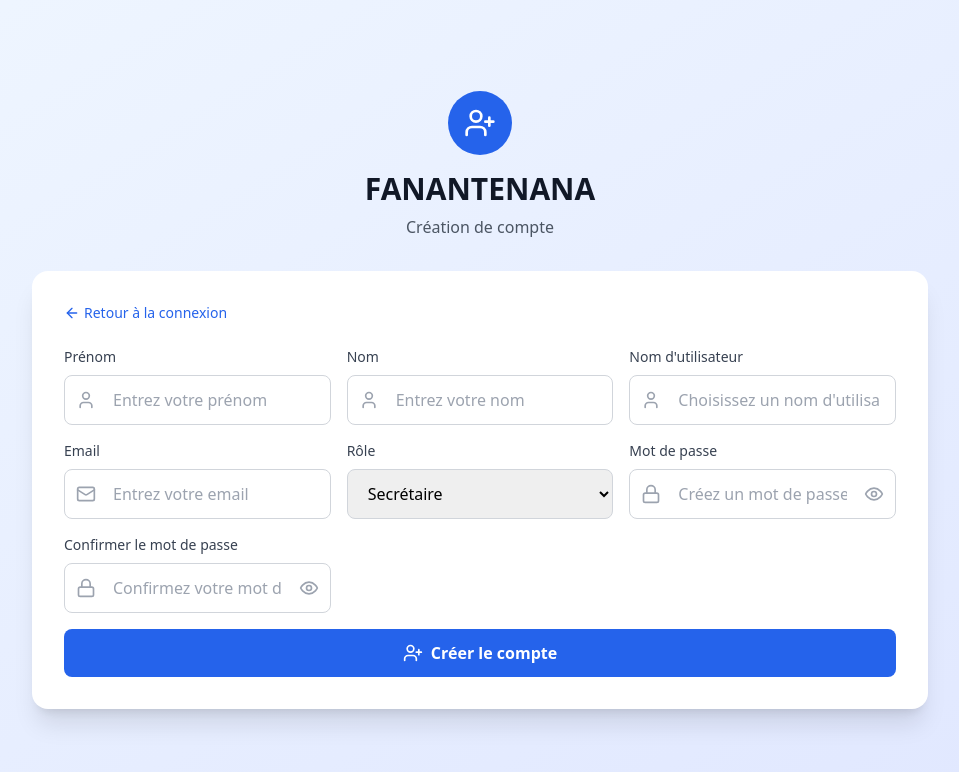
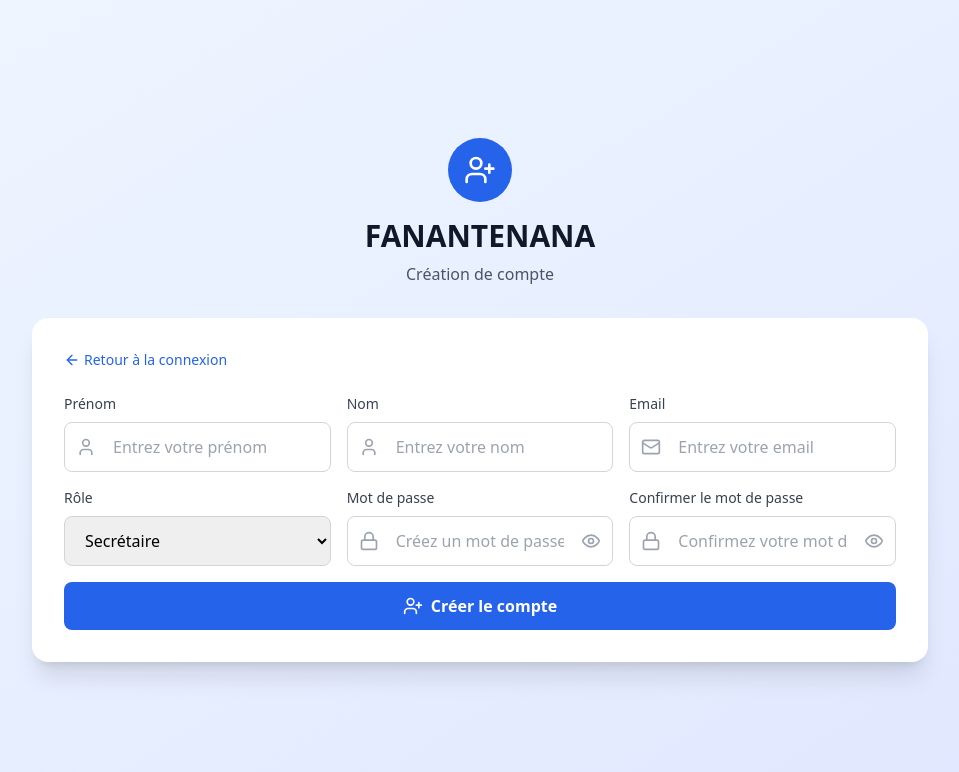
Before and after one commit to MONJA-Faso/gestion_patient, a React (Vite) app: page / in a window 1280 px wide. Both pictures are taken after a click on the button "En Créer ...". Shown: the top 772 px of the page, without its empty margins (160-1119 px from the left). Built offline with nearby package versions, Linux system fonts and the light colour scheme.

Commit message:
refactor: update user registration and login data structures to use French terminology and improve password validation

```diff
--- a/src/api/ApiCenter.ts
+++ b/src/api/ApiCenter.ts
@@ -7,11 +7,13 @@ export interface LoginResponse {
     user: User;
 }
 
-// filtre les données à envoyer au backend
-interface FilteredRegisterData {
+// parse les données à envoyer au backend
+interface ParsedRegisterUserData {
     nom: string;
+    prenom: string;
     email: string;
-    password: string;
+    mot_de_passe: string;
+    role: 'Secretaire' | 'Infirmiere' | 'Medecin_Chef';
 }
 
 export const api = axios.create({
@@ -47,13 +49,21 @@ export const setupInterceptors = (logout: () => void) => {
 };
 
 export const registerUser = async (userData: RegisterUserData): Promise<RegisterUserResponse> => {
-    const filtredData: FilteredRegisterData = {
-        nom: userData.firstName + ' ' + userData.lastName,
+
+    const parsedData: ParsedRegisterUserData = {
+        nom: userData.lastName,
+        prenom: userData.firstName,
         email: userData.email,
-        password: userData.password,
+        mot_de_passe: userData.password,
+        role: userData.role,
     };
 
-    const response = await api.post<RegisterUserResponse>('/auth/register', filtredData);
+    console.log("Données :" ,parsedData);
+
+    const response = await api.post<RegisterUserResponse>('/auth/register', parsedData);
+
+    console.log("Responses :",response.data);
+
     return response.data;
 };
 
--- a/src/components/auth/RegisterForm.tsx
+++ b/src/components/auth/RegisterForm.tsx
@@ -11,12 +11,11 @@ interface RegisterFormProps {
 
 export const RegisterForm: React.FC<RegisterFormProps> = ({ setIsRegister }) => {
     const [formData, setFormData] = useState<RegisterUserData>({
-        username: '',
         firstName: '',
         lastName: '',
         email: '',
         password: '',
-        role: 'secretary'
+        role: 'Secretaire'
     });
     const [confirmPassword, setConfirmPassword] = useState('');
     const [showPassword, setShowPassword] = useState(false);
@@ -69,7 +68,7 @@ export const RegisterForm: React.FC<RegisterFormProps> = ({ setIsRegister }) =>
         setError('');
 
         // Validation
-        if (!formData.username || !formData.firstName || !formData.lastName ||
+        if (!formData.firstName || !formData.lastName ||
             !formData.email || !formData.password || !confirmPassword) {
             setError('Veuillez remplir tous les champs');
             return;
@@ -80,8 +79,15 @@ export const RegisterForm: React.FC<RegisterFormProps> = ({ setIsRegister }) =>
             return;
         }
 
-        if (formData.password.length < 6) {
-            setError('Le mot de passe doit contenir au moins 6 caractères');
+        if (formData.password.length < 8) {
+            setError('Le mot de passe doit contenir au moins 8 caractères');
+            return;
+        }
+
+        // Vérification des critères de complexité
+        const passwordRegex = /^(?=.*[a-z])(?=.*[A-Z])(?=.*\d).{8,}$/;
+        if (!passwordRegex.test(formData.password)) {
+            setError('Le mot de passe doit contenir au moins 8 caractères, une majuscule, une minuscule et un chiffre.');
             return;
         }
 
@@ -102,12 +108,11 @@ export const RegisterForm: React.FC<RegisterFormProps> = ({ setIsRegister }) =>
 
             // Réinitialiser le formulaire
             setFormData({
-                username: '',
                 firstName: '',
                 lastName: '',
                 email: '',
                 password: '',
-                role: 'secretary'
+                role: 'Secretaire'
             });
             setConfirmPassword('');
 
@@ -184,26 +189,6 @@ export const RegisterForm: React.FC<RegisterFormProps> = ({ setIsRegister }) =>
                                 </div>
                             </div>
 
-                            {/* Nom d'utilisateur */}
-                            <div>
-                                <label htmlFor="username" className="block text-sm font-medium text-gray-700 mb-2">
-                                    Nom d'utilisateur
-                                </label>
-                                <div className="relative">
-                                    <User className="absolute left-3 top-1/2 transform -translate-y-1/2 h-5 w-5 text-gray-400" />
-                                    <input
-                                        type="text"
-                                        id="username"
-                                        name="username"
-                                        value={formData.username}
-                                        onChange={handleInputChange}
-                                        className="w-full pl-12 pr-4 py-3 border border-gray-300 rounded-lg focus:ring-2 focus:ring-blue-500 focus:border-transparent transition-all duration-200"
-                                        placeholder="Choisissez un nom d'utilisateur"
-                                        disabled={isLoading}
-                                    />
-                                </div>
-                            </div>
-
                             {/* Email */}
                             <div>
                                 <label htmlFor="email" className="block text-sm font-medium text-gray-700 mb-2">
@@ -237,9 +222,9 @@ export const RegisterForm: React.FC<RegisterFormProps> = ({ setIsRegister }) =>
                                     className="w-full px-4 py-3 border border-gray-300 rounded-lg focus:ring-2 focus:ring-blue-500 focus:border-transparent transition-all duration-200"
                                     disabled={isLoading}
                                 >
-                                    <option value="secretary">Secrétaire</option>
-                                    <option value="nurse">Infirmière</option>
-                                    <option value="doctor">Médecin</option>
+                                    <option value="Secretaire">Secrétaire</option>
+                                    <option value="Infirmiere">Infirmière</option>
+                                    <option value="Medecin_Chef">Médecin Chef</option>
                                 </select>
                             </div>
 
--- a/src/types/index.ts
+++ b/src/types/index.ts
@@ -3,17 +3,16 @@ export interface User {
   username: string;
   firstName: string;
   lastName: string;
-  role: 'secretary' | 'nurse' | 'doctor';
+  role: 'Secretaire' | 'Infirmiere' | 'Medecin_Chef';
   email: string;
   isActive: boolean;
   createdAt: string;
 }
 
 export interface RegisterUserData {
-  username: string;
   firstName: string;
   lastName: string;
-  role: 'secretary' | 'nurse' | 'doctor';
+  role: 'Secretaire' | 'Infirmiere' | 'Medecin_Chef';
   email: string;
   password: string;
 }
```
